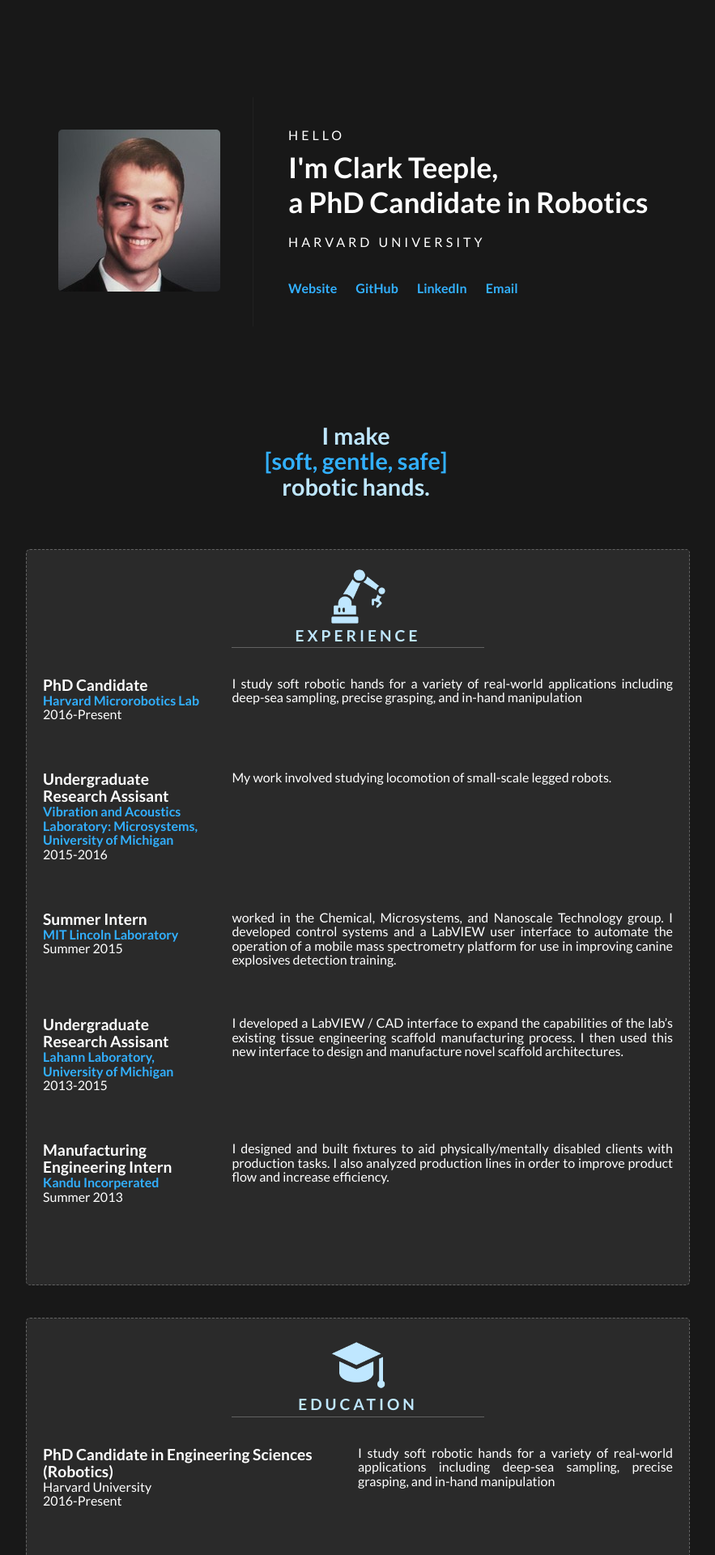
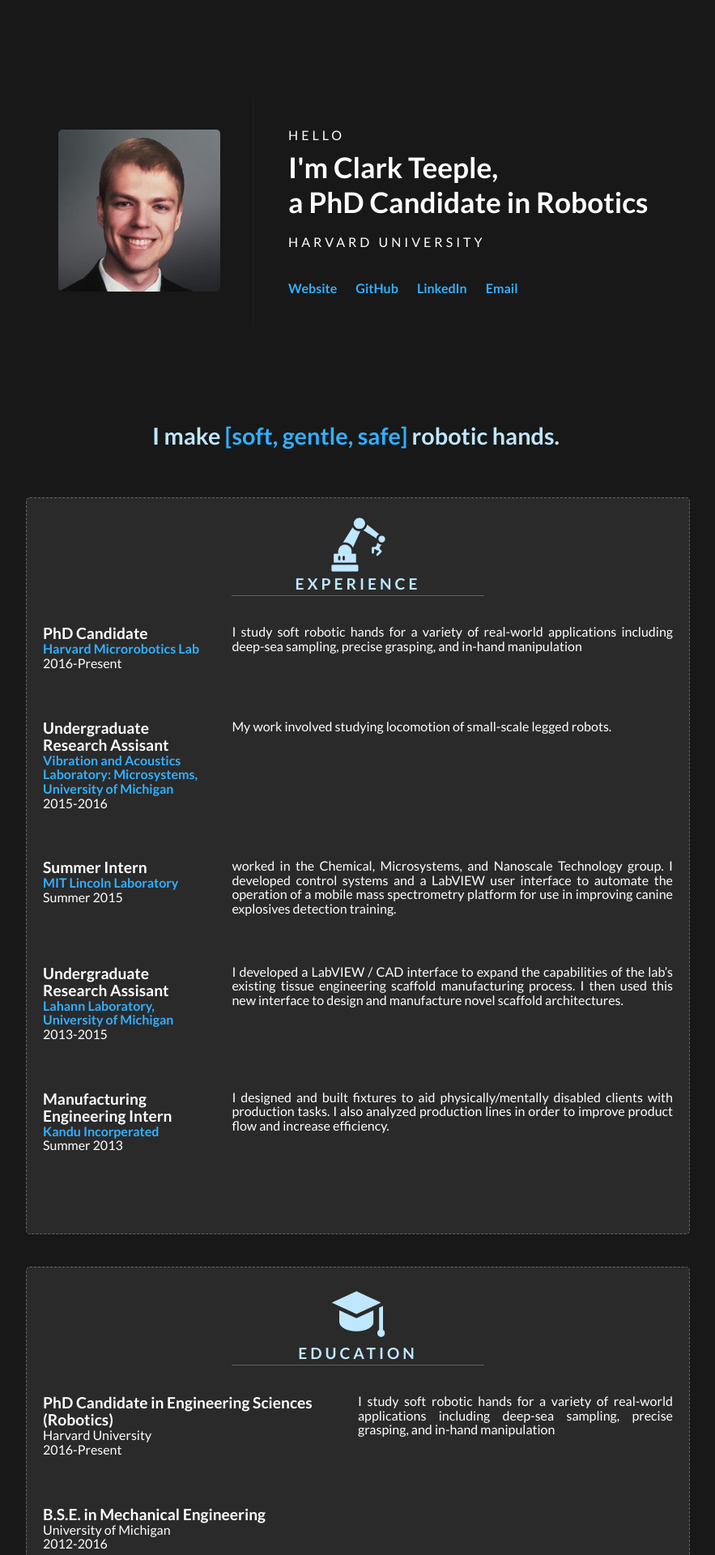
Before and after one commit to cbteeple/cbteeple.github.io, a Jekyll site: the page built from index.html, in a window 1280 px wide. Shown: the top 1920 px of the page at 81% size, without its empty margins (198-1081 px from the left). Built offline with Jekyll 4.4.1, drawn with Linux system fonts in a browser that asks for light colours.

Commit message:
Update _resume.scss

```diff
--- a/_sass/_resume.scss
+++ b/_sass/_resume.scss
@@ -50,11 +50,14 @@ dd {
     .mission {
         font-size: 1.8rem;
         text-align: center;
-        display:inline;
         dt {
             display: block;
             text-align: center;
         }
+    }
+
+    .mission em{
+        display:inline;
     }
 
     .experience {
```
